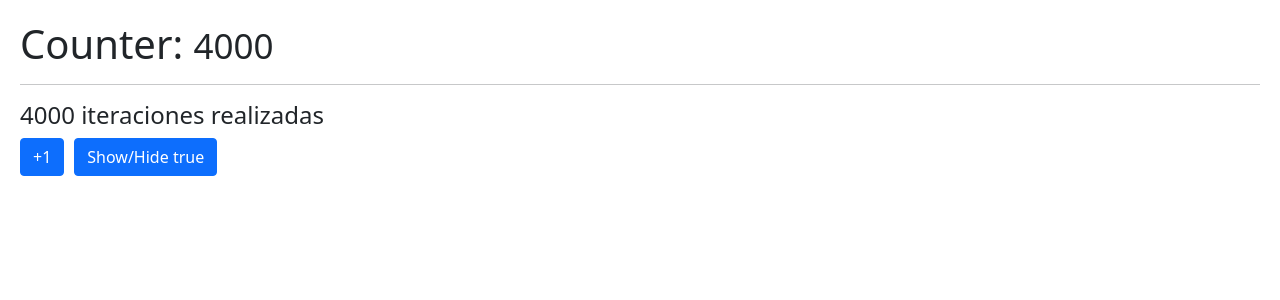
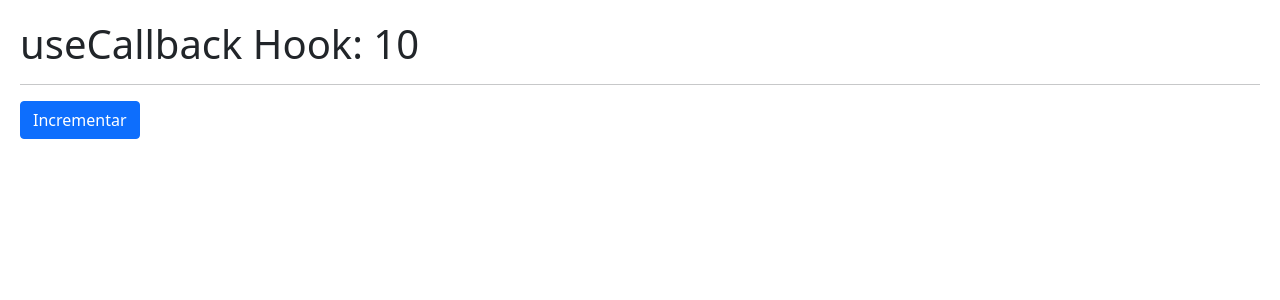
Before and after one commit to Charlyqv/05-hook-app, a React (Vite) app: page / in a window 1280 px wide. Shown: the top 300 px of the page. Built offline with nearby package versions, Linux system fonts and the light colour scheme.

Commit message:
useCallback

```diff
--- /dev/null
+++ b/src/06-memos/CallbackHook.jsx
@@ -0,0 +1,33 @@
+import { useCallback, useEffect, useState } from 'react'
+import { ShowIncrement } from './ShowIncrement'
+
+
+export const CallbackHook = () => {
+
+  const [counter, setCounter] = useState( 10 );
+
+  const incrementFather = useCallback(
+    () => {
+      setCounter( value => ( value + 1));
+    },
+    [],
+  )
+
+  useEffect(() => {
+    // incrementFather();
+  }, [incrementFather])
+
+
+  // const incrementFather = () => {
+  //   setCounter( counter + 1);
+  // }
+
+  return (
+    <>
+      <h1>useCallback Hook: { counter }</h1>
+      <hr />
+
+      <ShowIncrement increment={ incrementFather } />
+    </>
+  )
+}
--- /dev/null
+++ b/src/06-memos/ShowIncrement.jsx
@@ -0,0 +1,14 @@
+import React from 'react'
+
+export const ShowIncrement = ({ increment }) => {
+  return (
+    <button
+      className='btn btn-primary'
+      onClick={ () => {
+        increment();
+      }}
+    >
+      Incrementar
+    </button>
+  )
+}
--- a/src/main.jsx
+++ b/src/main.jsx
@@ -10,10 +10,11 @@
 // import { FocusScreen } from './04-useRef/FocusScreen';
 // import { Layout } from './05-useLayoutEffect/Layout';
 // import { Memorize } from './06-memos/Memorize';
-import { MemoHook } from './06-memos/MemoHook';
+// import { MemoHook } from './06-memos/MemoHook';
+import { CallbackHook } from './06-memos/CallbackHook';
 
 ReactDOM.createRoot(document.getElementById('root')).render(
   // <React.StrictMode>
-    <MemoHook />
+    <CallbackHook/>
   // </React.StrictMode>
 )
```
